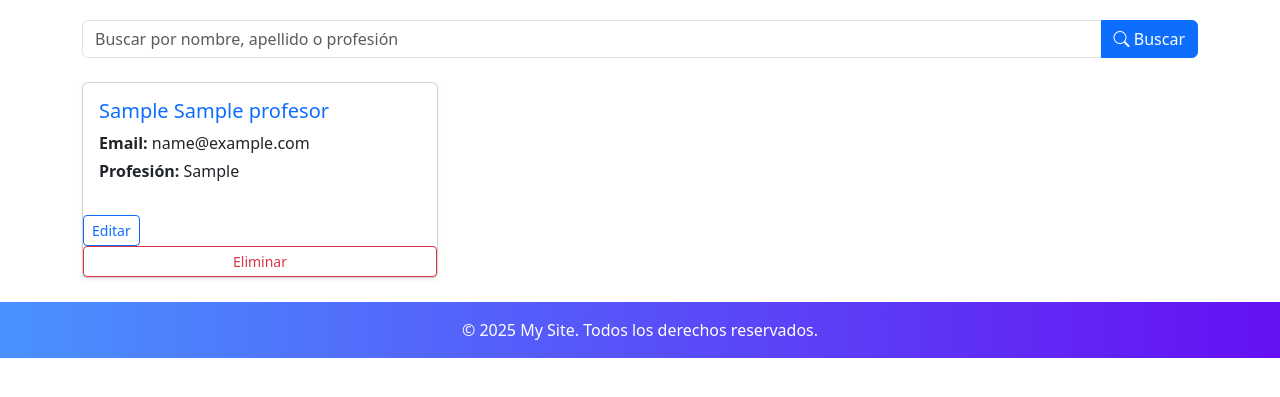
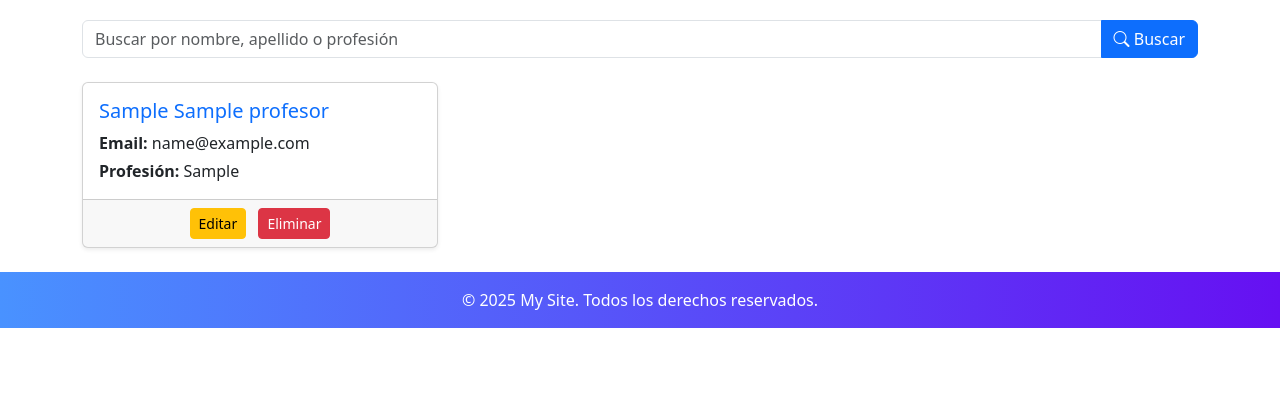
Before and after one commit to CarlosLaboratorio/PythonProyecto1, a Django app: page /profesores/ in a window 1280 px wide. Shown: the part 194-591 px from the top of the page. Run offline with Django 5.2, Linux system fonts and the light colour scheme; tables that the repository leaves empty hold one stand-in row (values such as "Sample post"); some libraries are stand-ins or nearby versions.

```diff
--- a/Proyecto1/myapp/templates/myapp/profesores.html
+++ b/Proyecto1/myapp/templates/myapp/profesores.html
@@ -24,52 +24,27 @@
         {% for profesor in profesores %}
         <div class="col-md-4 col-sm-6 mb-4">
             <div class="card shadow-sm h-100">
-                <div class="card-body">
-                    <h5 class="card-title text-primary">
-                        {{ profesor.apellido }} {{ profesor.nombre }}
-                    </h5>
-                    <p class="card-text mb-1">
-                        <strong>Email:</strong> {{ profesor.email }}
-                    </p>
-                    <p class="card-text">
-                        <strong>Profesión:</strong> {{ profesor.profesion }}
-                    </p>
-                </div>
-                <div class="mt-3 d-flex justify-content-between">
-                    <a class="btn btn-outline-primary btn-sm" href="{% url 'myapp:profesorEditar' profesor.id %}">
-                    Editar
-                    </a>
-                </div>
-                <!-- Botón que abre el modal -->
-                <button class="btn btn-outline-danger btn-sm" data-bs-toggle="modal" data-bs-target="#confirmModal{{ profesor.id }}">
+            <div class="card-body">
+                <h5 class="card-title text-primary">{{ profesor.apellido }} {{ profesor.nombre }}</h5>
+                <p class="card-text mb-1"><strong>Email:</strong> {{ profesor.email }}</p>
+                <p class="card-text"><strong>Profesión:</strong> {{ profesor.profesion }}</p>
+            </div>
+            <div class="card-footer text-center">
+                <a href="{% url 'myapp:profesorEditar' profesor.id %}" class="btn btn-warning btn-sm me-2">Editar</a>
+                <a href="{% url 'myapp:profesorEliminar' profesor.id %}"
+                class="btn btn-danger btn-sm"
+                onclick="return confirm('¿Seguro que deseas eliminar a {{ profesor.nombre }} {{ profesor.apellido }}?')">
                 Eliminar
-                </button>
+                </a>
+            </div>
             </div>
         </div>
+
         {% empty %}
         <p class="text-muted text-center">No hay profesores registrados.</p>
         {% endfor %}
     </div>
 </div>
-    <!-- Modal de confirmación -->
-    <div class="modal fade" id="confirmModal{{ profesor.id }}" tabindex="-1" aria-labelledby="confirmModalLabel{{ profesor.id }}" aria-hidden="true">
-    <div class="modal-dialog modal-dialog-centered">
-        <div class="modal-content">
-        <div class="modal-header bg-danger text-white">
-            <h5 class="modal-title" id="confirmModalLabel{{ profesor.id }}">Confirmar eliminación</h5>
-            <button type="button" class="btn-close btn-close-white" data-bs-dismiss="modal" aria-label="Cerrar"></button>
-        </div>
-        <div class="modal-body">
-            ¿Estás seguro de que querés eliminar al profesor <strong>{{ profesor.apellido }} {{ profesor.nombre }}</strong>?
-        </div>
-        <div class="modal-footer">
-            <form method="POST" action="{% url 'myapp:profesorEliminar' profesor.id %}">
-            {% csrf_token %}
-            <button type="button" class="btn btn-secondary" data-bs-dismiss="modal">Cancelar</button>
-            <button type="submit" class="btn btn-danger">Eliminar</button>
-            </form>
-        </div>
-        </div>
     </div>
     </div>
 {% endblock %}
--- a/Proyecto1/myapp/urls.py
+++ b/Proyecto1/myapp/urls.py
@@ -11,4 +11,5 @@ urlpatterns = [
     path('cursoFormulario/', views.cursoFormulario, name='cursoFormulario'),
     path('profesorFormulario/', views.profesorFormulario, name='profesorFormulario'),
     path('profesor/editar/<int:id>/', views.profesor_editar, name='profesorEditar'),
+    path('profesor/eliminar/<int:id>/', views.profesor_eliminar, name='profesorEliminar'),
 ]
--- a/Proyecto1/myapp/views.py
+++ b/Proyecto1/myapp/views.py
@@ -92,3 +92,12 @@ def profesor_editar(request, id):
         form = ProfesorForm(instance=profesor)
 
     return render(request, 'myapp/profesor_editar.html', {'form': form, 'profesor': profesor})
+
+def profesor_eliminar(request, id):
+    profesor = get_object_or_404(Profesor, id=id)
+
+    if request.method == 'POST':
+        profesor.delete()
+        return redirect('myapp:profesores')
+
+    return render(request, 'myapp/profesor_confirm_delete.html', {'profesor': profesor})
```
Also changed, not shown: Proyecto1/myapp/templates/myapp/profesor_confirm_delete.html (added, +12 -0 lines).
